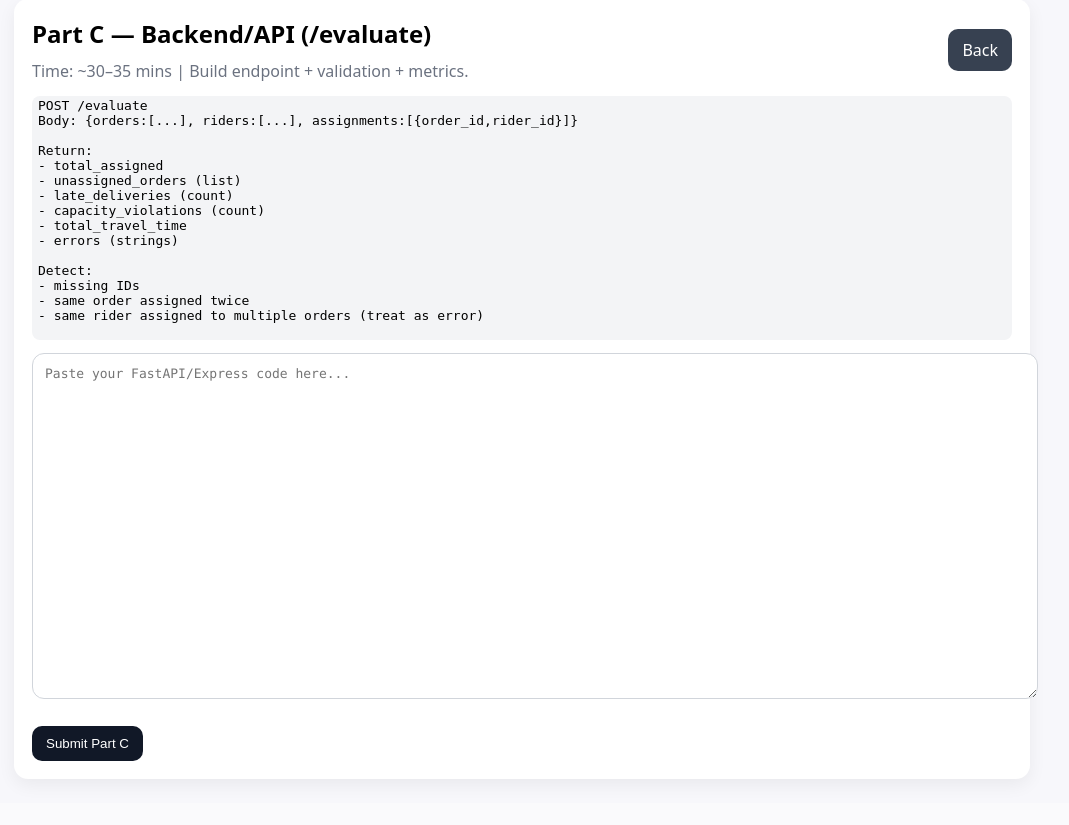
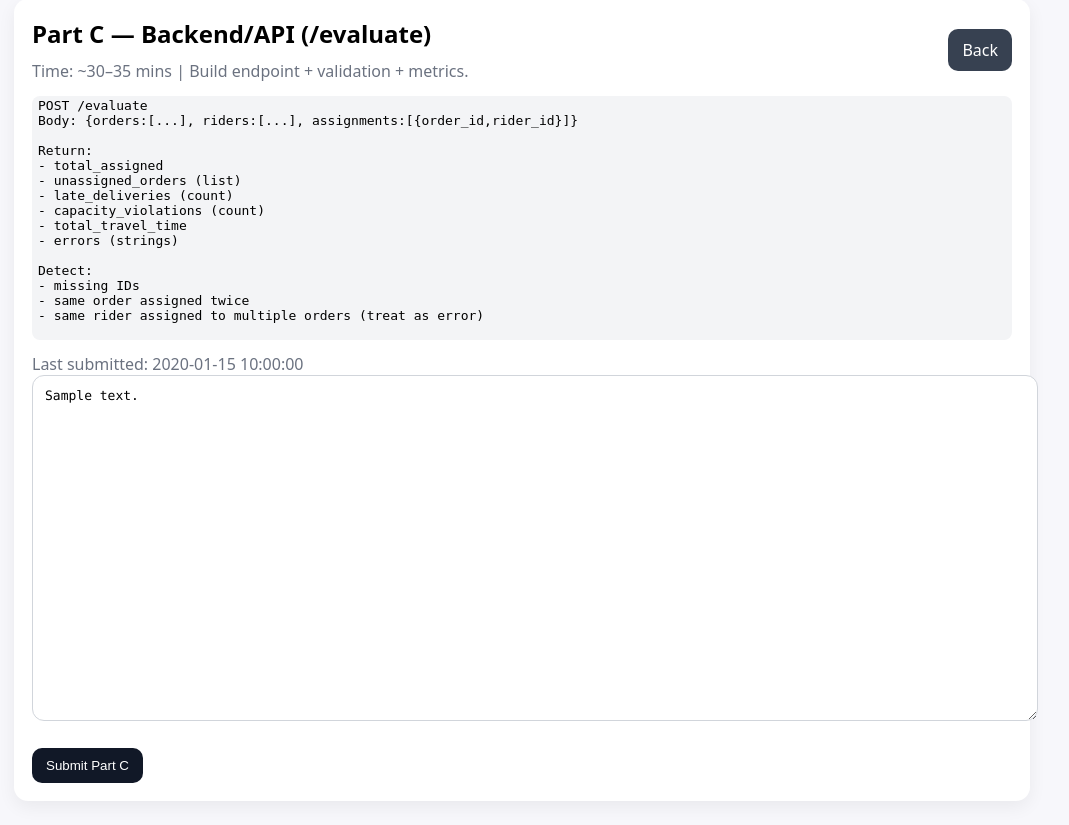
Before and after one commit to Maru1209/EulerQ-candidate-test, a FastAPI app: template templates/part_c.html in a window 1280 px wide. Shown: the part 25-850 px from the top of the page, without its empty margins (10-1079 px from the left). Before the commit the page ends 806 px from the top, so only its background shows below. Run offline with FastAPI, Linux system fonts and the light colour scheme; the template is opened without the code that fills it: most values are stand-ins (such as "Sample title", 1, 10 or a date in 2020).

Commit message:
Update part_c.html

```diff
--- a/templates/part_c.html
+++ b/templates/part_c.html
@@ -28,10 +28,16 @@ Detect:
 
   <form method="post" action="/submit/c">
     <div class="muted" id="saveStatus"></div>
-    <textarea id="answerBox" name="content" placeholder="Paste your FastAPI/Express code here..."></textarea>
+    <div class="muted">
+  {% if existing_time %}Last submitted: {{ existing_time }}{% endif %}
+  {% if finalized %}<b> (Finalized - read only)</b>{% endif %}
+</div>
+
+<textarea id="answerBox" name="content" placeholder="..."{% if finalized %} readonly{% endif %}>{{ existing_content | e }}</textarea>
+
     <br/><br/>
     <button class="btn" type="submit">Submit Part C</button>
   </form>
 
-  <script>setupAutosave("eulerq_test_part_c");</script>
+  <script>setupAutosave("eulerq_test_part_a_{{ candidate_name | e }}");</script>
 {% endblock %}
```
